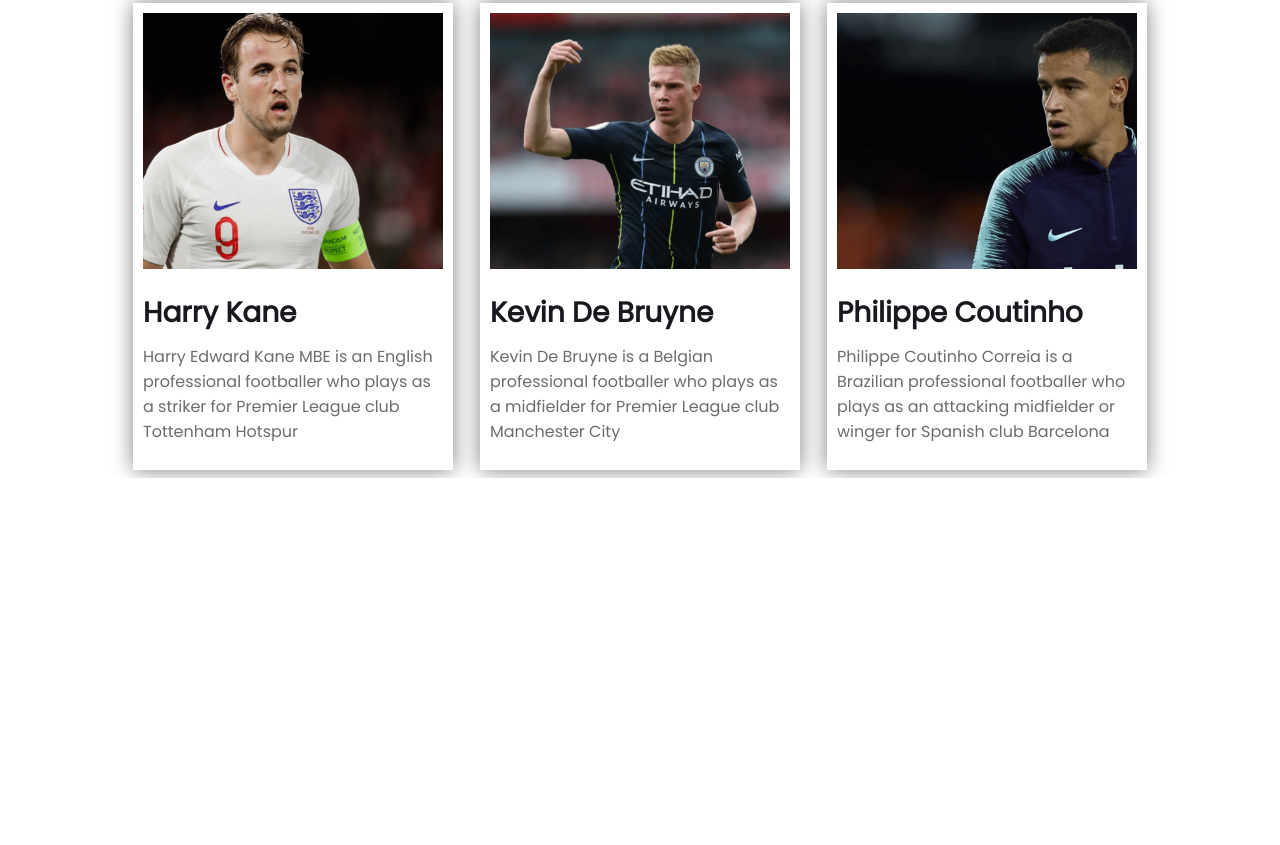
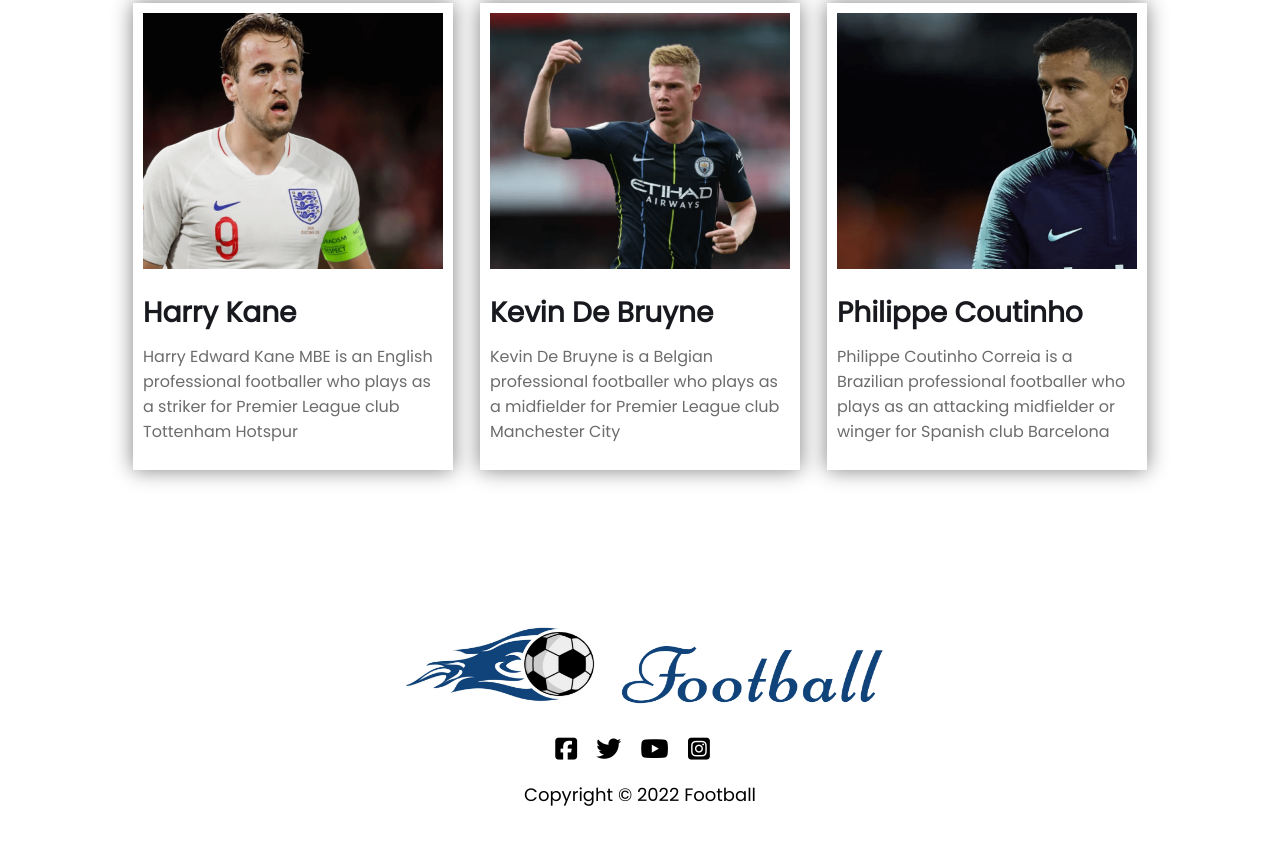
Before and after one commit to anischp/football-foorti, a plain HTML site: page index.html in a window 1280 px wide. Shown: the part 1496-2341 px from the top of the page. Before the commit the page ends 1974 px from the top, so only its background shows below. Drawn offline with Linux system fonts and the light colour scheme.

Commit message:
Footer Added

```diff
--- a/index.html
+++ b/index.html
@@ -9,6 +9,10 @@
     <!-- For CSS Style Sheet -->
     <link rel="stylesheet" href="styles/style.css" />
     <!-- For Font Awesome -->
+    <script
+      src="https://kit.fontawesome.com/b6fcf5b963.js"
+      crossorigin="anonymous"
+    ></script>
     <title>Football Foorti</title>
   </head>
   <body>
@@ -20,6 +24,7 @@
 
     <!-- ---------- Main Content Starts----------  -->
     <main>
+      <!-- ---------- Section for Footballers----------  -->
       <section class="player-container">
         <div class="players">
           <div class="player">
@@ -175,7 +180,16 @@
     <!-- ---------- Main Content End----------  -->
 
     <!-- ---------- Footer Starts----------  -->
-    <footer></footer>
+    <footer>
+      <img src="images/Logo.png" alt="" />
+      <p class="social-media">
+        <i class="fab fa-facebook-square fbook"></i>
+        <i class="fab fa-twitter twitter"></i>
+        <i class="fab fa-youtube youtube"></i>
+        <i class="fab fa-instagram-square instagram"></i>
+      </p>
+      <p class="copyright">Copyright © 2022 Football</p>
+    </footer>
     <!-- ---------- Footer End----------  -->
   </body>
 </html>
--- a/styles/style.css
+++ b/styles/style.css
@@ -46,3 +46,57 @@ Player List
   color: #6c6c6c;
   margin-top: 0px;
 }
+
+/* ---------------
+    Footer
+ ---------------*/
+footer {
+  text-align: center;
+  margin-top: 150px;
+  margin-bottom: 65px;
+}
+footer img {
+  width: 485px;
+  height: 110px;
+}
+.fa-facebook-square.fbook,
+.fa-twitter.twitter,
+.fa-youtube.youtube,
+.fa-instagram-square.instagram {
+  font-size: 25px;
+  cursor: pointer;
+  margin-right: 15px;
+}
+.fa-facebook-square.fbook:hover {
+  font-size: 25px;
+  cursor: pointer;
+  margin-right: 15px;
+  color: #1877f2;
+}
+.fa-twitter.twitter:hover {
+  font-size: 25px;
+  cursor: pointer;
+  margin-right: 15px;
+  color: #52cbff;
+}
+.fa-youtube.youtube:hover {
+  font-size: 25px;
+  cursor: pointer;
+  margin-right: 15px;
+  color: #ff0000;
+}
+.fa-instagram-square.instagram:hover {
+  font-size: 25px;
+  cursor: pointer;
+  margin-right: 15px;
+  color: #5855ca;
+}
+footer .social-media {
+  margin-top: 0;
+}
+footer .copyright {
+  font-style: normal;
+  font-weight: normal;
+  font-size: 18px;
+  margin: 0;
+}
```
